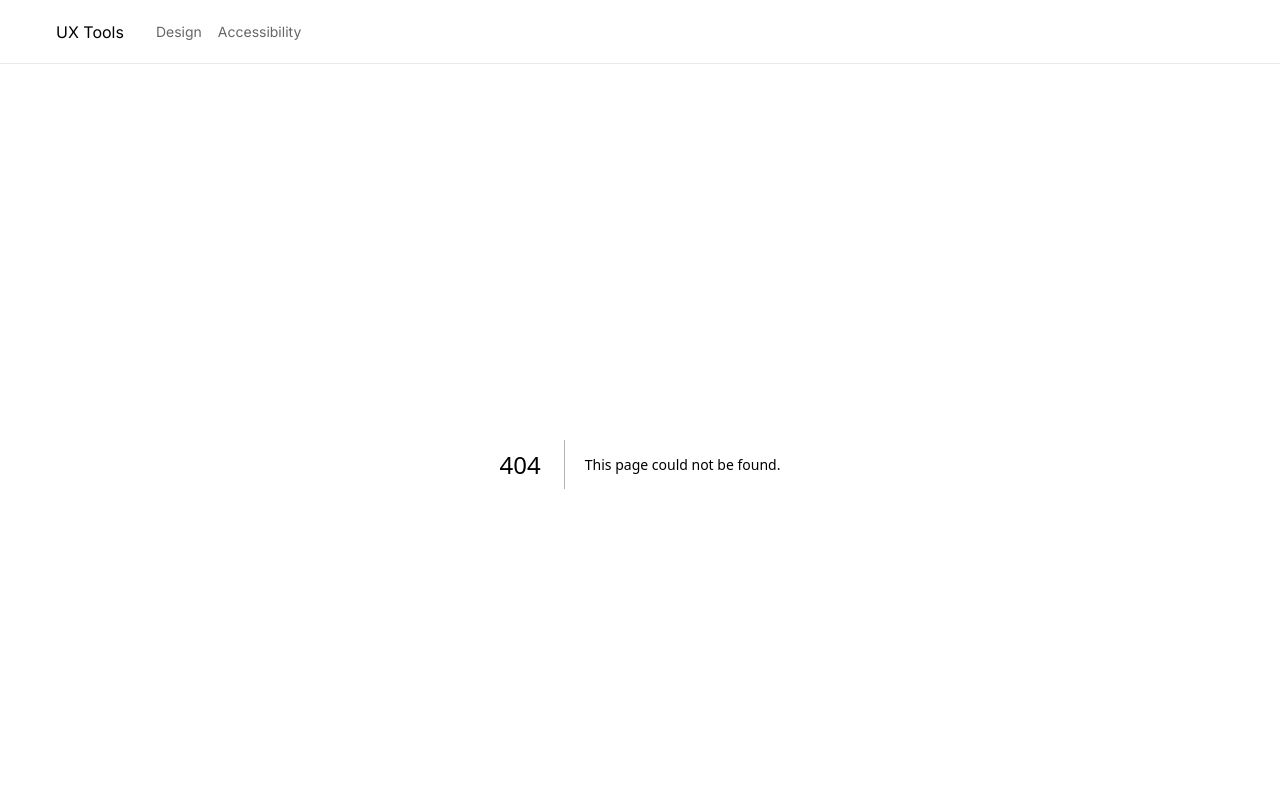
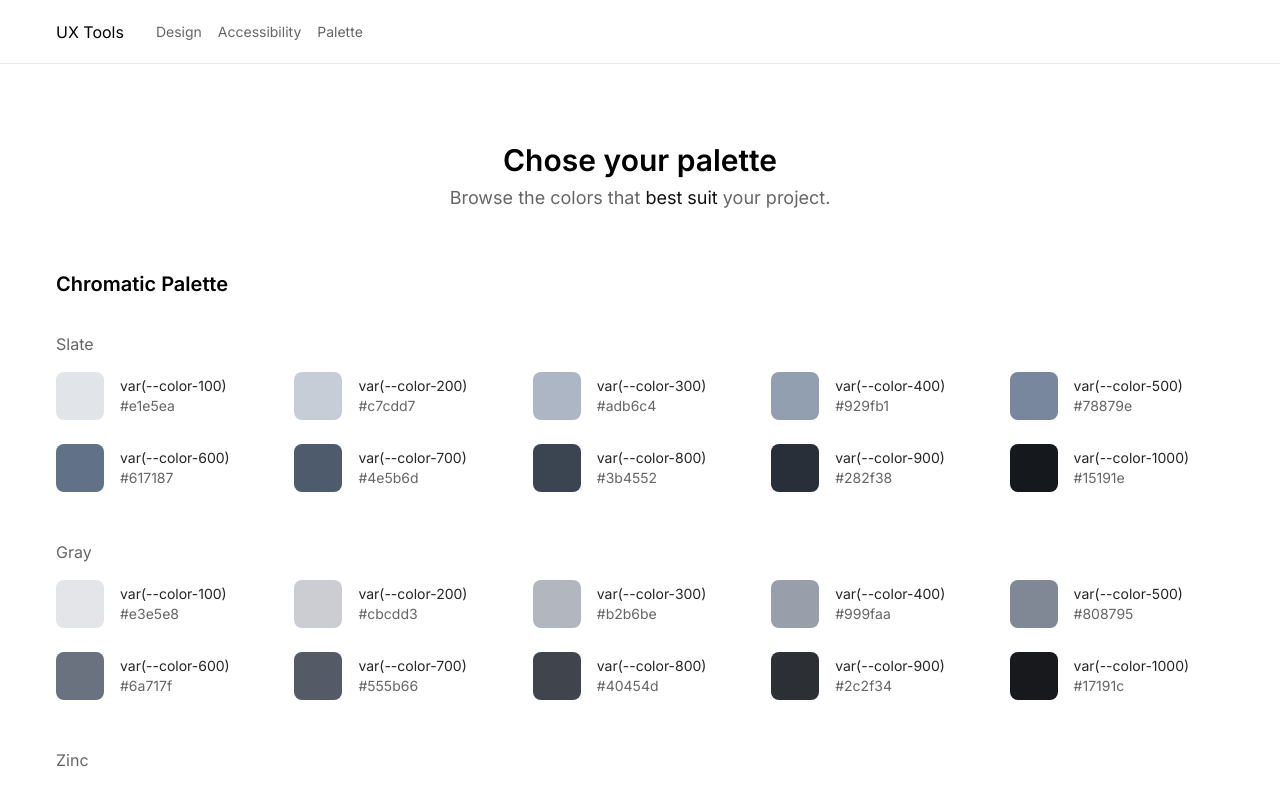
Before and after one commit to seba-sanchis/ux-tool, a Next.js app: page /palette in a window 1280 px wide. Before the commit this address had no page. Shown: the top 786 px of the page. Built offline with nearby package versions, Linux system fonts and the light colour scheme.

Commit message:
palette functionality

```diff
--- a/app/globals.css
+++ b/app/globals.css
@@ -91,7 +91,7 @@ body {
 
 /* Section */
 .section {
-  @apply flex flex-col gap-4 my-12;
+  @apply flex flex-col gap-4 my-12 w-full;
 }
 
 .section-title {
--- a/app/page.tsx
+++ b/app/page.tsx
@@ -36,7 +36,16 @@ export default function Home() {
   }, []);
 
   return (
-    <main className="max-w-screen-xl w-full min-h-full mt-20 mx-auto px-14 overflow-hidden">
+    <main className="flex flex-col items-center gap-2 max-w-screen-xl w-full min-h-full mt-20 mx-auto px-14 overflow-hidden">
+      <h1 className="title">Make your color</h1>
+      <p className="subtitle">
+        Enter any type of{" "}
+        <strong className="text-[--accents-8] font-normal">
+          CSS or Tailwind CSS
+        </strong>{" "}
+        color to create a custom color palette.
+      </p>
+
       <ColorConverter
         color={color}
         setColor={setColor}
--- /dev/null
+++ b/app/palette/page.tsx
@@ -0,0 +1,15 @@
+import ChromaticPalette from "@/components/ChromaticPalette";
+
+export default function Page() {
+  return (
+    <div className="flex flex-col items-center gap-2 max-w-screen-xl w-full min-h-full mt-20 mx-auto px-14 overflow-hidden">
+      <h1 className="title">Chose your palette</h1>
+      <p className="subtitle">
+        Browse the colors that{" "}
+        <strong className="text-[--accents-8] font-normal">best suit</strong>{" "}
+        your project.
+      </p>
+      <ChromaticPalette />
+    </div>
+  );
+}
--- a/components/ChromaticPalette.tsx
+++ b/components/ChromaticPalette.tsx
@@ -1,42 +1,116 @@
 "use client";
 
-import { palette } from "@/constants";
+import { useEffect, useState } from "react";
 import tinycolor from "tinycolor2";
+import { FaCheck } from "react-icons/fa";
+
+import { tones } from "@/constants";
+import { Tone } from "@/types";
+
+type Palette = {
+  name: any;
+  tones: {
+    hex: string;
+    tone: number;
+    variable: string;
+  }[];
+};
 
 export default function ChromaticPalette() {
+  const [copiedColor, setCopiedColor] = useState<string | null>(null);
+  const [palette, setPalette] = useState<Palette[]>();
+
+  useEffect(() => {
+    // Compute the palette data once when the component mounts
+    const computedPalette = tones.map((tone) => computePalette(tone));
+    setPalette(computedPalette);
+  }, []);
+
+  function computePalette(tone: Tone) {
+    const foundTone = tones.find((t) => t.name === tone.name);
+
+    const convertedColor = tinycolor(foundTone?.hex);
+
+    const hsl = convertedColor.toHsl();
+
+    const hue = hsl.h;
+
+    const saturation = hsl.s;
+
+    const step = 80 / 9; // Calculate the step size for 10 colors
+
+    const paletteHsl = [];
+
+    for (let i = 0; i < 10; i++) {
+      const lightness = 90 - i * step; // Calculate the lightness value
+      paletteHsl.push(`hsl(${hue}, ${saturation}, ${lightness}%)`);
+    }
+
+    const palette = paletteHsl.map((color, index) => {
+      const value = tinycolor(color).toHexString();
+
+      return {
+        hex: value,
+        tone: [100, 200, 300, 400, 500, 600, 700, 800, 900, 1000][index],
+        variable: [
+          "var(--color-100)",
+          "var(--color-200)",
+          "var(--color-300)",
+          "var(--color-400)",
+          "var(--color-500)",
+          "var(--color-600)",
+          "var(--color-700)",
+          "var(--color-800)",
+          "var(--color-900)",
+          "var(--color-1000)",
+        ][index],
+      };
+    });
+
+    return { name: tone.name, tones: palette };
+  }
+
   const handleCopy = (tone: string) => {
     navigator.clipboard.writeText(tone);
+    setCopiedColor(tone);
+    setTimeout(() => setCopiedColor(null), 1000);
   };
+
   return (
-    <div className="card col-span-3">
-      <h2 className="title">Chromatic Palette</h2>
+    <section className="section">
+      <h2 className="section-title">Chromatic Palette</h2>
 
-      <div className="grid grid-cols-11 place-items-center gap-2">
-        {palette.map((color, index) => (
+      {palette?.map((palette) => (
+        <div className="flex flex-col gap-4 my-4">
+          <h3 className="section-subtitle">{palette.name}</h3>
+          <div className="grid grid-cols-5 gap-6">
+            {palette.tones.map((color) => (
               <button
                 key={color.tone}
-            className="w-full h-[94px] -top-[17px] left-0 rounded-lg active:w-[90px] active:h-[90px]"
+                className="flex items-center p-2 -m-2 gap-4 rounded-lg hover:bg-[--hover]"
+                onClick={() => handleCopy(color.hex)}
+                type="button"
+              >
+                <div
+                  className="w-12 h-12 rounded-lg"
                   style={{
                     backgroundColor: color.hex,
-              color: `${
-                tinycolor.isReadable(
-                  color.hex,
-                  palette[Math.floor(index / 11) * 11 + (index === 9 ? 1 : 9)]
-                    ?.hex
-                )
-                  ? palette[Math.floor(index / 11) * 11 + (index === 9 ? 1 : 9)]
-                      ?.hex
-                  : palette[Math.floor(index / 11) * 11 + (index === 9 ? 9 : 1)]
-                      ?.hex
-              }`,
                   }}
-            onClick={() => handleCopy(color.tone)}
-          >
-            <div className="font-semibold">{color.tone.match(/\d+/)?.[0]}</div>
-            <div>{color.hex.slice(1)}</div>
+                ></div>
+                <div className="flex flex-col items-start whitespace-nowrap">
+                  <div className="text-sm text-[--gray-1000]">
+                    {color.variable}
+                  </div>
+                  <div className="flex gap-1 items-center text-sm text-[--gray-900]">
+                    <span>{color.hex}</span>
+                    {copiedColor === color.hex && <FaCheck />}
+                  </div>
+                </div>
               </button>
             ))}
           </div>
         </div>
+      ))}
+    </section>
   );
 }
--- a/components/ColorConverter.tsx
+++ b/components/ColorConverter.tsx
@@ -57,15 +57,6 @@ export default function ColorConverter({
 
   return (
     <form className="flex flex-col items-center gap-2">
-      <h1 className="title">Make your color</h1>
-      <p className="subtitle">
-        Enter any type of{" "}
-        <strong className="text-[--accents-8] font-normal">
-          CSS or Tailwind CSS
-        </strong>{" "}
-        color to create a custom color palette.
-      </p>
-
       <div className="input-container mt-2">
         <Input
           id="picker"
--- a/constants/index.ts
+++ b/constants/index.ts
@@ -536,6 +536,7 @@ export {
 export const features = [
   { name: "Design", url: "/" },
   { name: "Accessibility", url: "/accessibility" },
+  { name: "Palette", url: "/palette" },
 ];
 
 export const invoices = [
@@ -865,3 +866,27 @@ export const palette = [
 ];
 
 export const tabs = [{ name: "Preview" }, { name: "Code" }];
+
+export const tones = [
+  { name: "Slate", hex: "#64748b" },
+  { name: "Gray", hex: "#6b7280" },
+  { name: "Zinc", hex: "#71717a" },
+  { name: "Neutral", hex: "#737373" },
+  { name: "Red", hex: "#ef4444" },
+  { name: "Orange", hex: "#f97316" },
+  { name: "Amber", hex: "#f59e0b" },
+  { name: "Yellow", hex: "#eab308" },
+  { name: "Lime", hex: "#84cc16" },
+  { name: "Green", hex: "#22c55e" },
+  { name: "Emerald", hex: "#10b981" },
+  { name: "Teal", hex: "#14b8a6" },
+  { name: "Cyan", hex: "#06b6d4" },
+  { name: "Sky", hex: "#0ea5e9" },
+  { name: "Blue", hex: "#3b82f6" },
+  { name: "Indigo", hex: "#6366f1" },
+  { name: "Violet", hex: "#8b5cf6" },
+  { name: "Purple", hex: "#a855f7" },
+  { name: "Fuchsia", hex: "#d946ef" },
+  { name: "Pink", hex: "#ec4899" },
+  { name: "Rose", hex: "#f43f5e" },
+];
--- a/types/index.ts
+++ b/types/index.ts
@@ -3,3 +3,8 @@ export interface Component {
   path: string;
   code: string;
 }
+
+export interface Tone {
+  name: string;
+  hex: string;
+}
```
Lines whose indentation alone changed are shown as unchanged.
